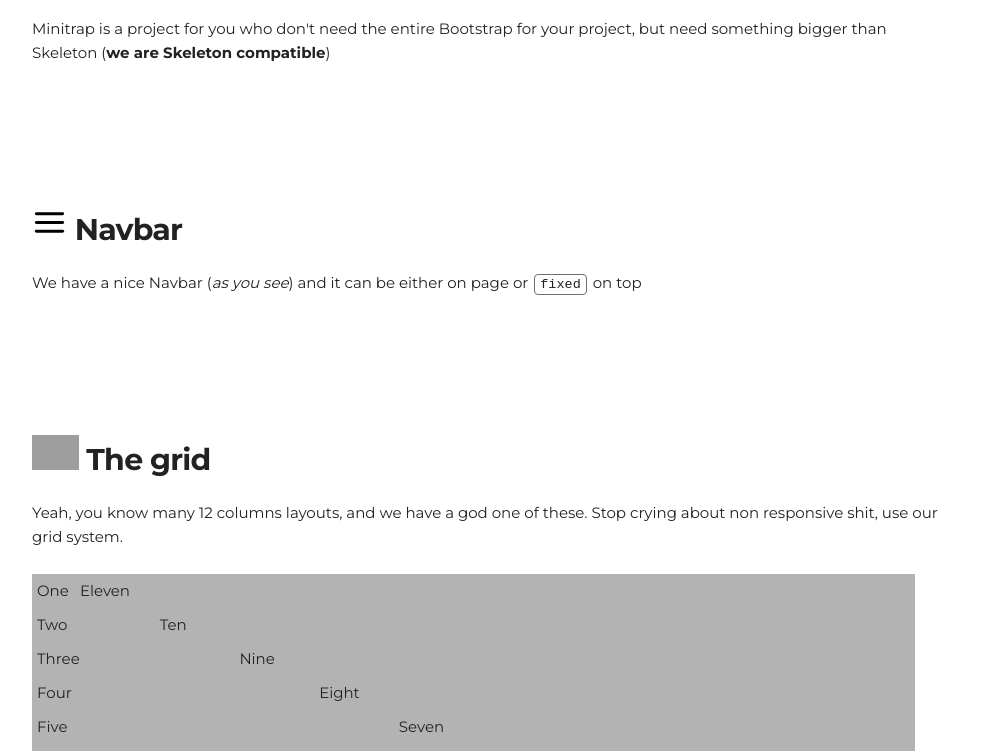
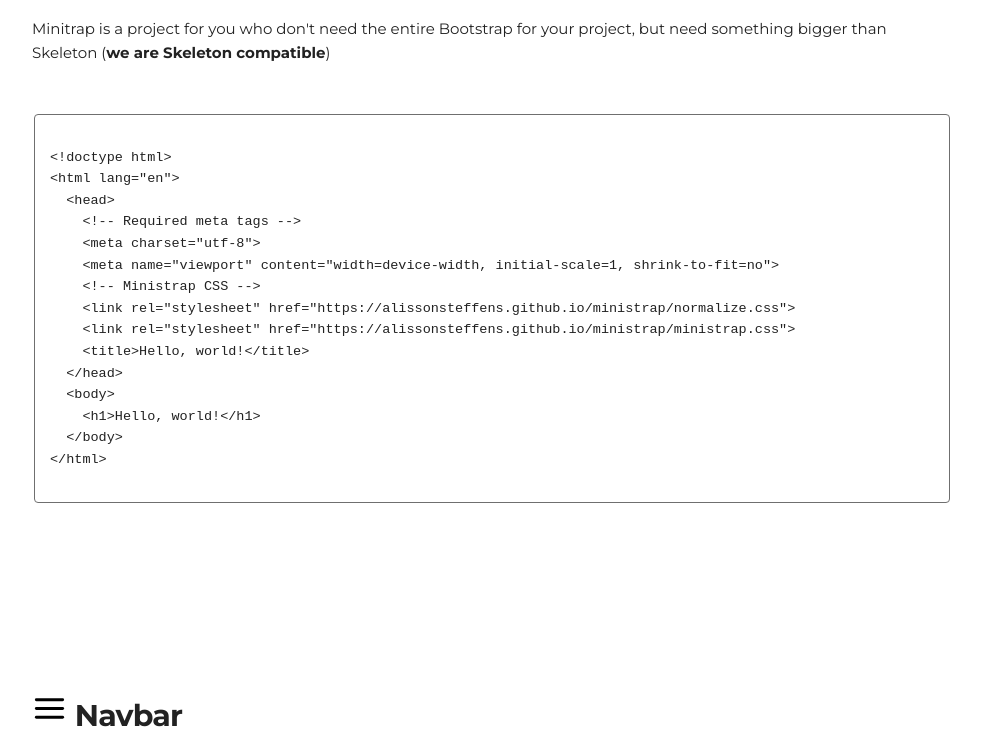
Before and after one commit to AlissonSteffens/ministrap, a website: page docs/index.html in a window 1280 px wide. Shown: the part 687-1438 px from the top of the page, without its empty margins (148-1129 px from the left). Drawn offline with nearby package versions, Linux system fonts and the light colour scheme; grey boxes are pictures that could not be loaded.

Commit message:
add code

```diff
--- a/docs/index.html
+++ b/docs/index.html
@@ -68,7 +68,25 @@
     <section class="" id="intro">
       <h4 class="docs-header"><img src="feather/layers.svg" class="head-icon"> What is Ministrap?</h4>
       <p>Minitrap is a project for you who don't need the entire Bootstrap for your project, but need something bigger than Skeleton (<strong>we are Skeleton compatible</strong>)</p>
-
+      <pre>
+        <code>
+&lt;!doctype html&gt;
+&lt;html lang="en"&gt;
+  &lt;head&gt;
+    &lt;!-- Required meta tags --&gt;
+    &lt;meta charset="utf-8"&gt;
+    &lt;meta name="viewport" content="width=device-width, initial-scale=1, shrink-to-fit=no"&gt;
+    &lt;!-- Ministrap CSS --&gt;
+    &lt;link rel="stylesheet" href="https://alissonsteffens.github.io/ministrap/normalize.css"&gt;
+    &lt;link rel="stylesheet" href="https://alissonsteffens.github.io/ministrap/ministrap.css"&gt;
+    &lt;title&gt;Hello, world!&lt;/title&gt;
+  &lt;/head&gt;
+  &lt;body&gt;
+    &lt;h1&gt;Hello, world!&lt;/h1&gt;
+  &lt;/body&gt;
+&lt;/html&gt;
+        </code>
+      </pre>
     </section>
     <!-- Navs? -->
     <section class="" id="nav">
```
